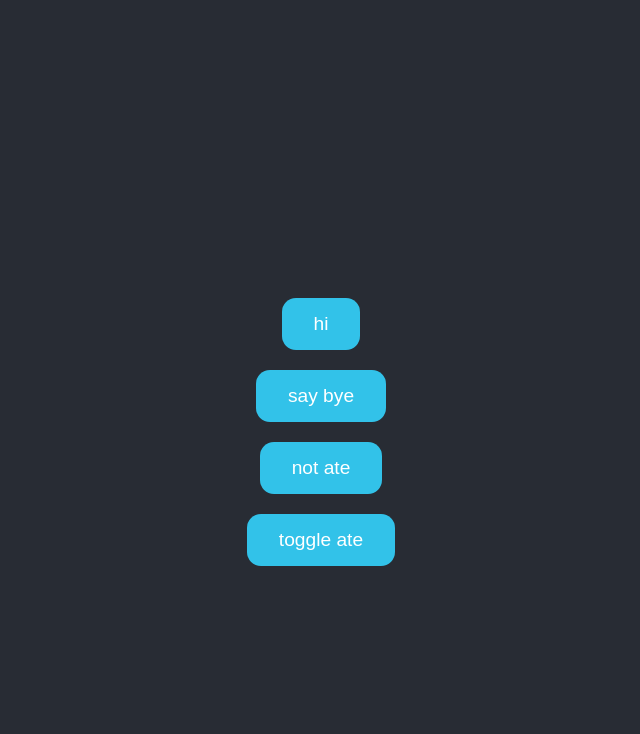
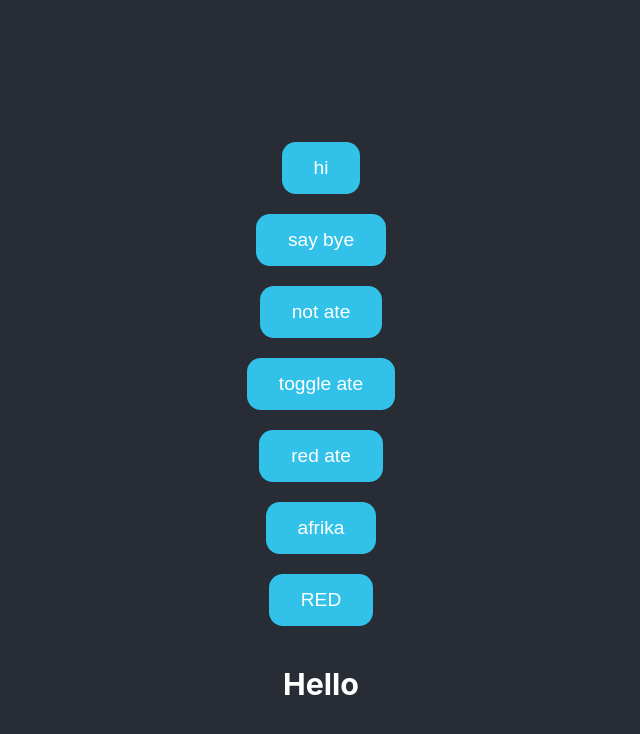
Before and after one commit to brokenfingers/reactjs_bit, a React (Create React App) app: page / in a window 1280 px wide. Shown: the top 734 px of the page, without its empty margins (319-959 px from the left). Built offline with nearby package versions, Linux system fonts and the light colour scheme.

Commit message:
repeat components

```diff
--- a/src/App.jsx
+++ b/src/App.jsx
@@ -1,9 +1,16 @@
 import './App.css'
-import { useEffect, useState } from 'react';
+import {  useState } from 'react';
+import Hello from './Components/014/Hello';
+import Red from './Components/014/Red';
+
 
 
 function App() {
     const [message, setMessage] = useState('')
+    const [color, setRed] = useState('white')
+    const [color2, setColor2] = useState('white')
+    const [afrika, setAfrika] = useState('Hello')
+
     const labas = () => {
         console.log('Labas')
     }
@@ -13,19 +20,40 @@ function App() {
     }
     const handleExitClear = () => {
         setMessage('')
+        setRed('white')
     }
     const handleToggleAte = () => {
-        setMessage(message === '' ? 'ate' : '')
+        // setMessage(message === '' ? 'ate' : '')
+        setMessage(i => i ? '' : 'ate')
     }
+    const handleRedAte = () => {
+        // setMessage(message === '' ? 'ate' : '')
+        setRed('red')
+    }
+
+    const handleColor2 = () => {
+        setColor2('red');
+    }
+
+    const handleAfrika = () => {
+        setAfrika('Hello afrika')
+    }
+
+
 
     return (
         <div className="App">
             <header className="App-header">
-                <h2>{message}</h2>
+                <h2 style={{color}}>{message}</h2>
                 <button onClick={labas}>hi</button>
                 <button onClick={handleExit}>say bye</button>
                 <button onClick={handleExitClear}>not ate</button>
                 <button onClick={handleToggleAte}>toggle ate</button>
+                <button  onClick={handleRedAte}>red ate</button>
+                <button  onClick={handleAfrika}>afrika</button>
+
+                <Red handleColor2={handleColor2}></Red>
+                <Hello afrika={afrika} color={color2}></Hello>
             </header>
         </div>
     )
--- /dev/null
+++ b/src/Components/014/Hello.jsx
@@ -0,0 +1,7 @@
+function Hello ({color, afrika}) {
+
+return <h3 style={{color}}>{afrika}</h3>
+
+}
+
+export default Hello;
--- /dev/null
+++ b/src/Components/014/Red.jsx
@@ -0,0 +1,7 @@
+function Red ({handleColor2}) {
+
+return <button onClick={handleColor2}>RED</button>
+
+}
+
+export default Red;
```
